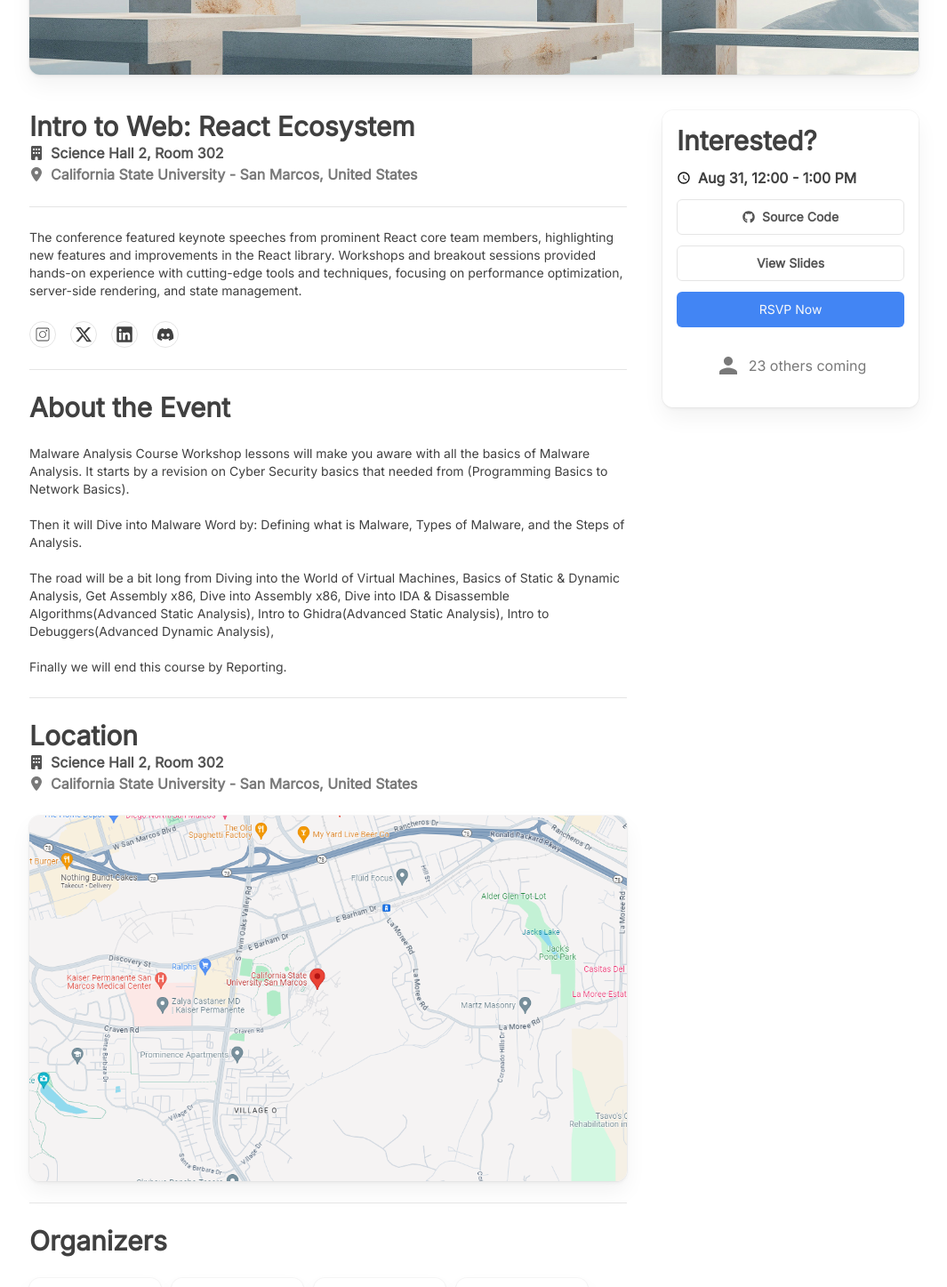
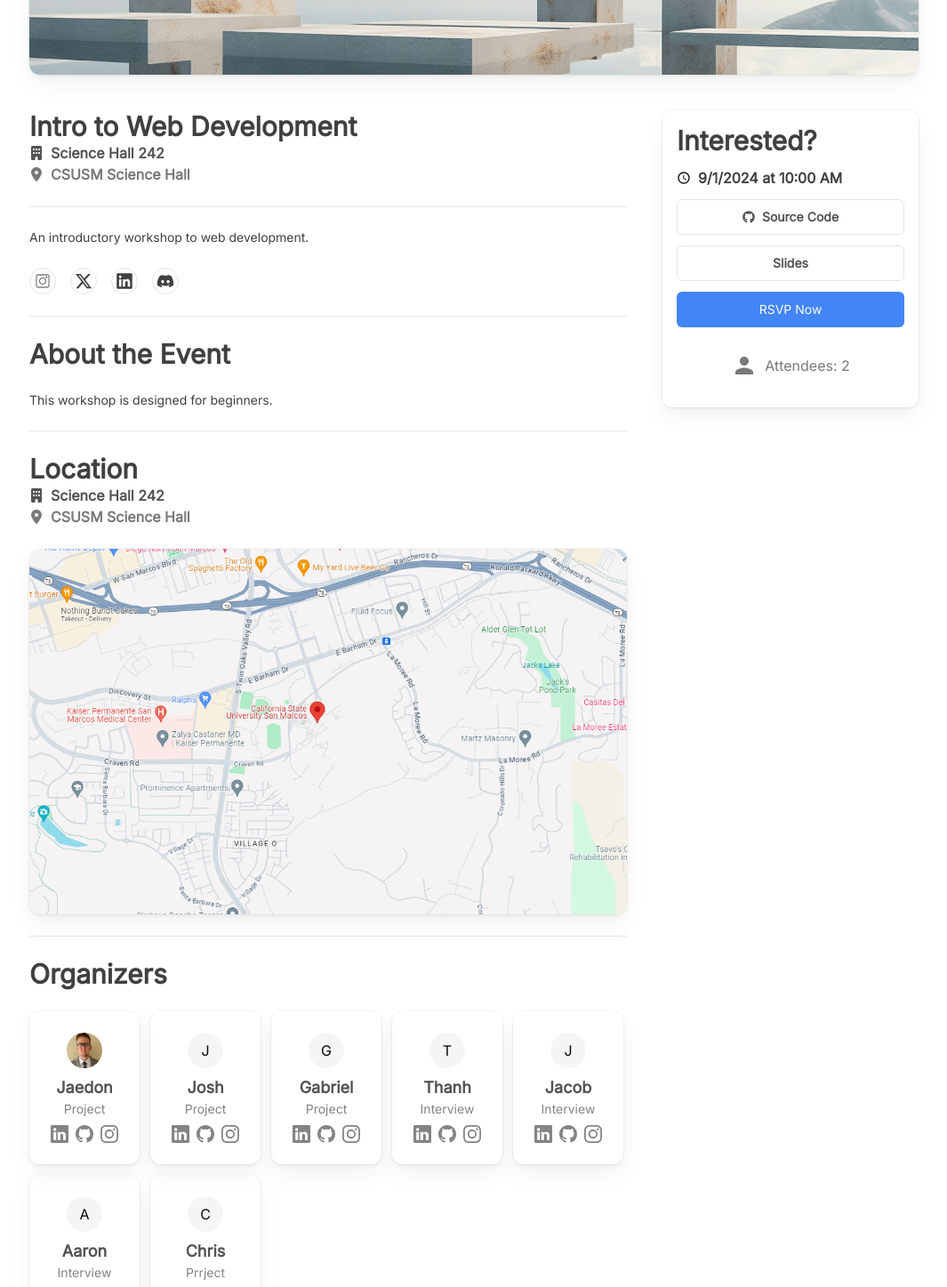
Before and after one commit to csusmGDSC/website, a Next.js app: page /events/100 in a window 1280 px wide. Shown: the part 420-1867 px from the top of the page at 89% size, without its empty margins (107-1172 px from the left). Built offline with nearby package versions, Linux system fonts and the light colour scheme; no server answers.

Commit message:
fix: Dynamic change to eventID page

```diff
--- a/app/events/[eventID]/page.tsx
+++ b/app/events/[eventID]/page.tsx
@@ -1,3 +1,4 @@
+"use client"
 import { Avatar, AvatarFallback, AvatarImage } from "@/components/ui/avatar";
 import AvatarCard from "@/components/ui/cards/avatar-card";
 import Container from "@/components/ui/container";
@@ -6,7 +7,7 @@
 import { LucideMonitorPlay } from "lucide-react";
 import Image from "next/image";
 import Link from "next/link";
-import React from "react";
+import React, { useState } from "react";
 import { CiInstagram } from "react-icons/ci";
 import { FaExternalLinkAlt } from "react-icons/fa";
 import {
@@ -20,9 +21,15 @@
 } from "react-icons/fa6";
 import { GrResources } from "react-icons/gr";
 import { MdAccessTime, MdArticle, MdPerson } from "react-icons/md";
+import { testEvents } from "@/constants/test/example-events";
+import { GDSCEvent } from "@/types/gdsc-event";
+
+const TEST_EVENT = testEvents[0]
 
 // TO-DO: Make the event details more dynamic using Event interface
-const EventDetails = ({}) => {
+
+const EventDetails = () => {
+  const [eventData, setEventData] = useState<GDSCEvent>(TEST_EVENT);
   return (
     <section className="w-full pt-10">
       <Container className="custom-max-width flex flex-col gap-10">
@@ -52,16 +59,16 @@
           <div className="flex-1 h-full flex flex-col gap-6">
             <div>
               <h1 className="text-3xl font-bold text-primary">
-                Intro to Web: React Ecosystem
+                {eventData.name}
               </h1>
               <span className="text-primary/90 items-center flex gap-2">
                 <FaBuilding />
-                <h2 className="font-semibold">Science Hall 2, Room 302</h2>
+                <h2 className="font-semibold">{eventData.room}</h2>
               </span>
               <span className="text-primary/70 flex items-center gap-2">
                 <FaLocationDot />
                 <h3 className="font-semibold">
-                  California State University - San Marcos, United States
+                  {eventData.location}
                 </h3>
               </span>
             </div>
@@ -69,12 +76,7 @@
             <hr />
 
             <p className="text-sm text-primary">
-              The conference featured keynote speeches from prominent React core
-              team members, highlighting new features and improvements in the
-              React library. Workshops and breakout sessions provided hands-on
-              experience with cutting-edge tools and techniques, focusing on
-              performance optimization, server-side rendering, and state
-              management.
+              {eventData.description}
             </p>
 
             <div className="flex flex-row gap-4 text-neutral-700">
@@ -117,24 +119,7 @@
             <h1 className="text-3xl font-bold text-primary">About the Event</h1>
 
             <p className="text-sm text-primary">
-              Malware Analysis Course Workshop lessons will make you aware with
-              all the basics of Malware Analysis. It starts by a revision on
-              Cyber Security basics that needed from (Programming Basics to
-              Network Basics).
-              <br />
-              <br />
-              Then it will Dive into Malware Word by: Defining what is Malware,
-              Types of Malware, and the Steps of Analysis.
-              <br />
-              <br />
-              The road will be a bit long from Diving into the World of Virtual
-              Machines, Basics of Static & Dynamic Analysis, Get Assembly x86,
-              Dive into Assembly x86, Dive into IDA & Disassemble
-              Algorithms(Advanced Static Analysis), Intro to Ghidra(Advanced
-              Static Analysis), Intro to Debuggers(Advanced Dynamic Analysis),
-              <br />
-              <br />
-              Finally we will end this course by Reporting.
+              {eventData.about}
             </p>
 
             <hr />
@@ -143,12 +128,12 @@
               <h1 className="text-3xl font-bold text-primary">Location</h1>
               <span className="text-primary/90 items-center flex gap-2">
                 <FaBuilding />
-                <h2 className="font-semibold">Science Hall 2, Room 302</h2>
+                <h2 className="font-semibold">{eventData.room}</h2>
               </span>
               <span className="text-primary/70 flex items-center gap-2">
                 <FaLocationDot />
                 <h3 className="font-semibold">
-                  California State University - San Marcos, United States
+                  {eventData.location}
                 </h3>
               </span>
             </div>
@@ -169,59 +154,59 @@
             <div className="flex flex-row flex-wrap gap-3 ">
               <AvatarCard
                 name="Jaedon"
-                role="Technical Lead"
+                role="Project"
                 linkedinLink=""
                 gitHubLink=""
                 instagramLink=""
                 imageSrc="/images/team/jaedonspurlock.jpg"
               />
               <AvatarCard
-                name="Jaedon"
-                role="Technical Lead"
+                name="Josh"
+                role="Project"
                 linkedinLink=""
                 gitHubLink=""
                 instagramLink=""
-                imageSrc="/images/team/jaedonspurlock.jpg"
+                imageSrc=""
               />
               <AvatarCard
-                name="Jaedon"
-                role="Technical Lead"
+                name="Gabriel"
+                role="Project"
                 linkedinLink=""
                 gitHubLink=""
                 instagramLink=""
-                imageSrc="/images/team/jaedonspurlock.jpg"
+                imageSrc=""
               />
               <AvatarCard
-                name="Jaedon"
-                role="Technical Lead"
+                name="Thanh"
+                role="Interview"
                 linkedinLink=""
                 gitHubLink=""
                 instagramLink=""
-                imageSrc="/images/team/jaedonspurlock.jpg"
+                imageSrc=""
               />
               <AvatarCard
-                name="Jaedon"
-                role="Technical Lead"
+                name="Jacob"
+                role="Interview"
                 linkedinLink=""
                 gitHubLink=""
                 instagramLink=""
-                imageSrc="/images/team/jaedonspurlock.jpg"
+                imageSrc=""
               />
               <AvatarCard
-                name="Jaedon"
-                role="Technical Lead"
+                name="Aaron"
+                role="Interview"
                 linkedinLink=""
                 gitHubLink=""
                 instagramLink=""
-                imageSrc="/images/team/jaedonspurlock.jpg"
+                imageSrc=""
               />
               <AvatarCard
-                name="Jaedon"
-                role="Technical Lead"
+                name="Chris"
+                role="Prrject"
                 linkedinLink=""
                 gitHubLink=""
                 instagramLink=""
-                imageSrc="/images/team/jaedonspurlock.jpg"
+                imageSrc=""
               />
             </div>
           </div>
@@ -235,28 +220,33 @@
               <span className="flex items-center gap-2">
                 <MdAccessTime />
                 <p className="text-primary font-semibold">
-                  Aug 31, 12:00 - 1:00 PM
+                  {eventData.date ? eventData.date.toLocaleDateString() : ''} at{" "}
+                  {eventData.date ? eventData.date.toLocaleTimeString([], { hour: '2-digit', minute: '2-digit' }) : ''}
                 </p>
               </span>
 
+              <Link href={eventData.githubRepo || ''} target="_blank" className="w-full">
                 <Button
                   variant="outline"
                   className="w-full gap-2 font-semibold text-primary/90"
                 >
                   <FaGithub /> Source Code
                 </Button>
+              </Link>
+              <Link href={eventData.slidesURL || ''} target="_blank" className="w-full">
                 <Button
                   variant="outline"
                   className="w-full font-semibold text-primary/90"
                 >
-                View Slides
+                  Slides
                 </Button>
+              </Link>
               <Button className="bg-blue w-full font-medium hover:bg-blue/80">
                 RSVP Now
               </Button>
               <div className="flex gap-2 my-4 text-primary/70 justify-center items-center">
                 <MdPerson size={30} />
-                <p>23 others coming</p>
+                <p>Attendees: {eventData.attendeeIds?.length ?? 0}</p>
               </div>
             </div>
           </div>
```
Lines whose indentation alone changed are shown as unchanged.
